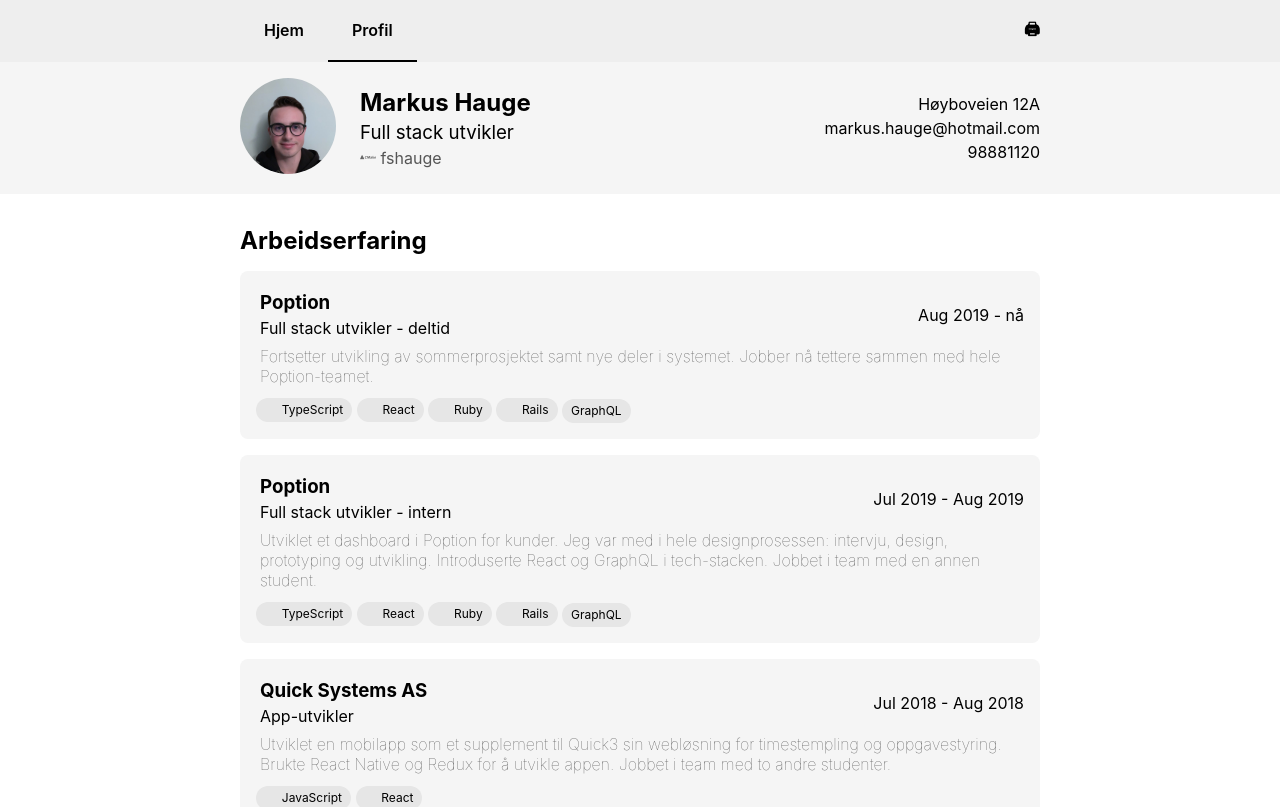
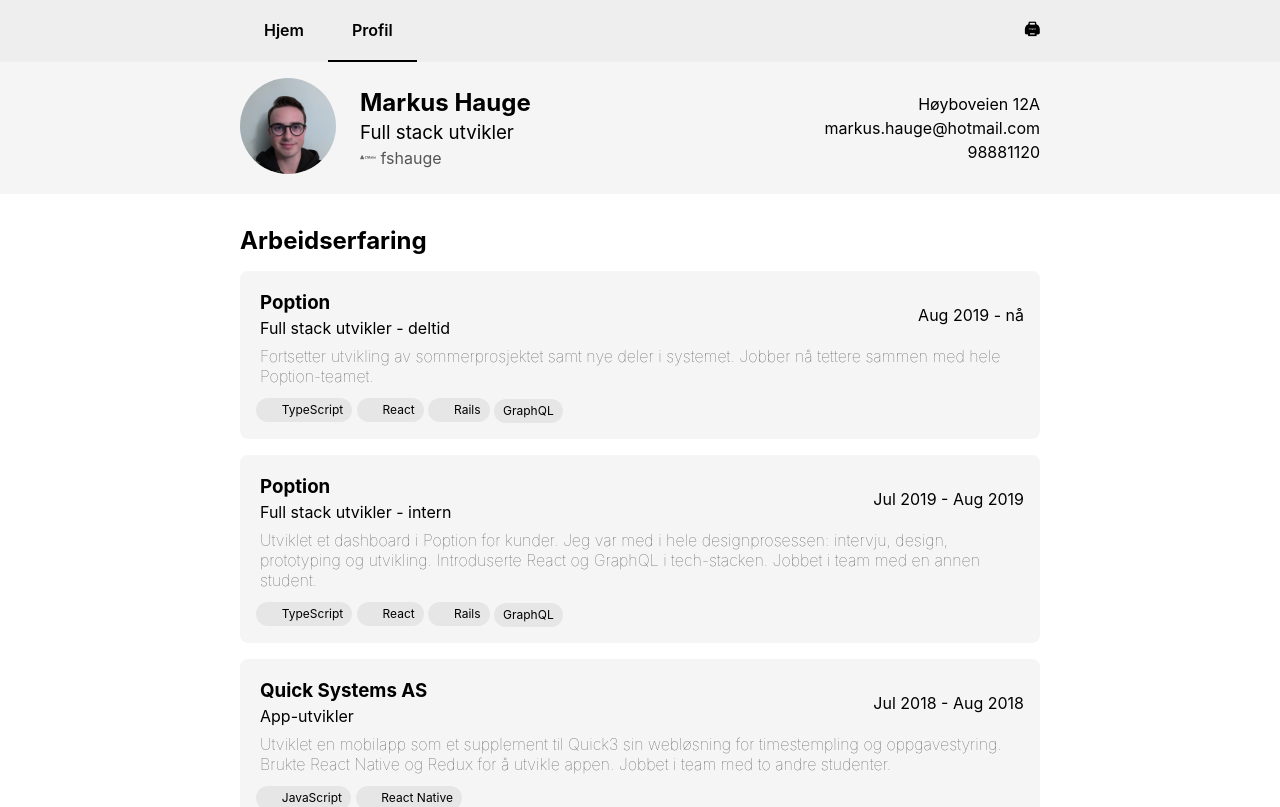
Before and after one commit to fshauge/homepage, a React (Create React App) app: page /profile in a window 1280 px wide. Shown: the top 807 px of the page. Built offline with nearby package versions, Linux system fonts and the light colour scheme.

Commit message:
Update badges

```diff
--- a/src/components/Profile.tsx
+++ b/src/components/Profile.tsx
@@ -67,10 +67,6 @@ const Profile = () => (
                   <span className="font-weight-normal">React</span>
                 </span>{" "}
                 <span className="badge pill">
-                  <i className="devicon-ruby-plain colored" title="Ruby" />
-                  <span className="font-weight-normal">Ruby</span>
-                </span>{" "}
-                <span className="badge pill">
                   <i className="devicon-rails-plain colored" title="Rails" />
                   <span className="font-weight-normal">Rails</span>
                 </span>{" "}
@@ -107,10 +103,6 @@ const Profile = () => (
                   <span className="font-weight-normal">React</span>
                 </span>{" "}
                 <span className="badge pill">
-                  <i className="devicon-ruby-plain colored" title="Ruby" />
-                  <span className="font-weight-normal">Ruby</span>
-                </span>{" "}
-                <span className="badge pill">
                   <i className="devicon-rails-plain colored" title="Rails" />
                   <span className="font-weight-normal">Rails</span>
                 </span>{" "}
@@ -142,7 +134,7 @@ const Profile = () => (
                 </span>{" "}
                 <span className="badge pill">
                   <i className="devicon-react-original colored" title="React" />
-                  <span className="font-weight-normal">React</span>
+                  <span className="font-weight-normal">React Native</span>
                 </span>
               </div>
             }
```
